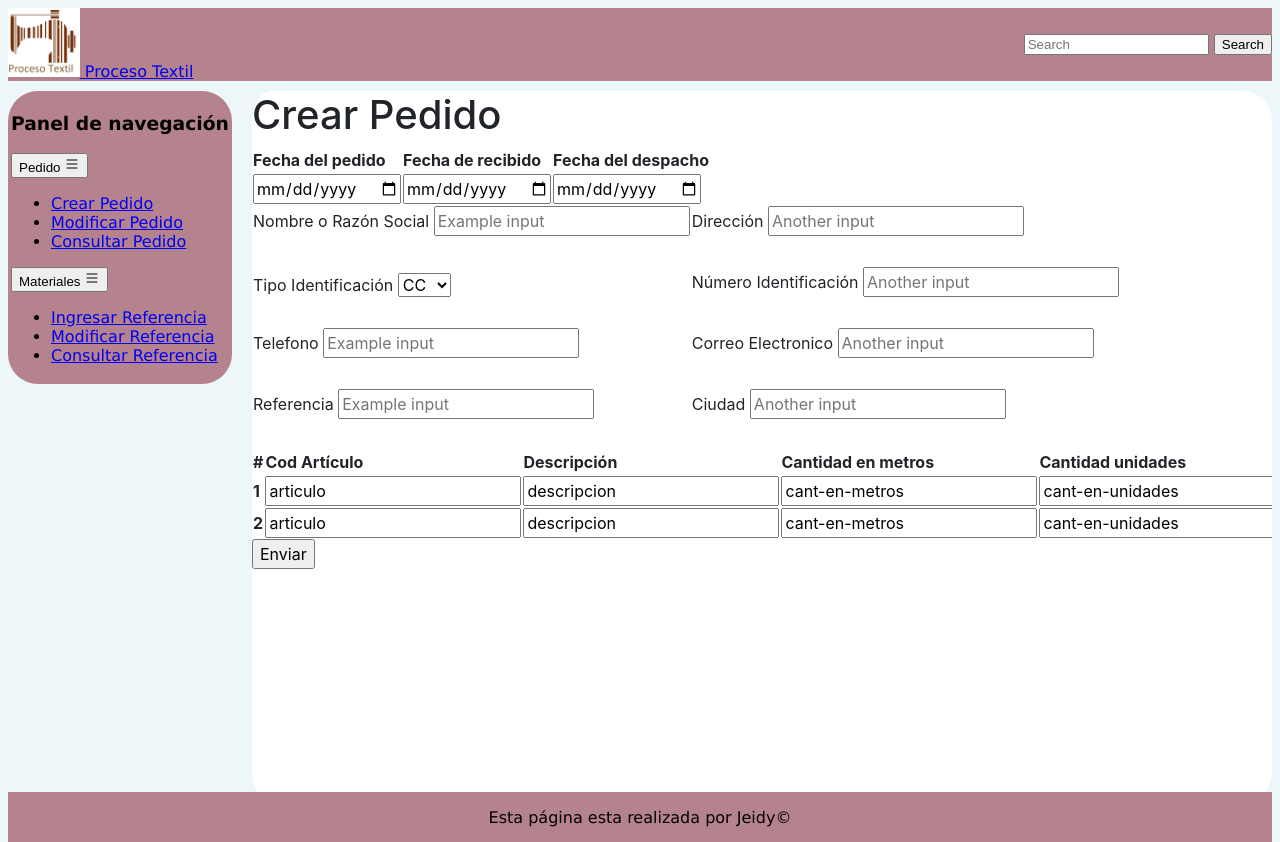
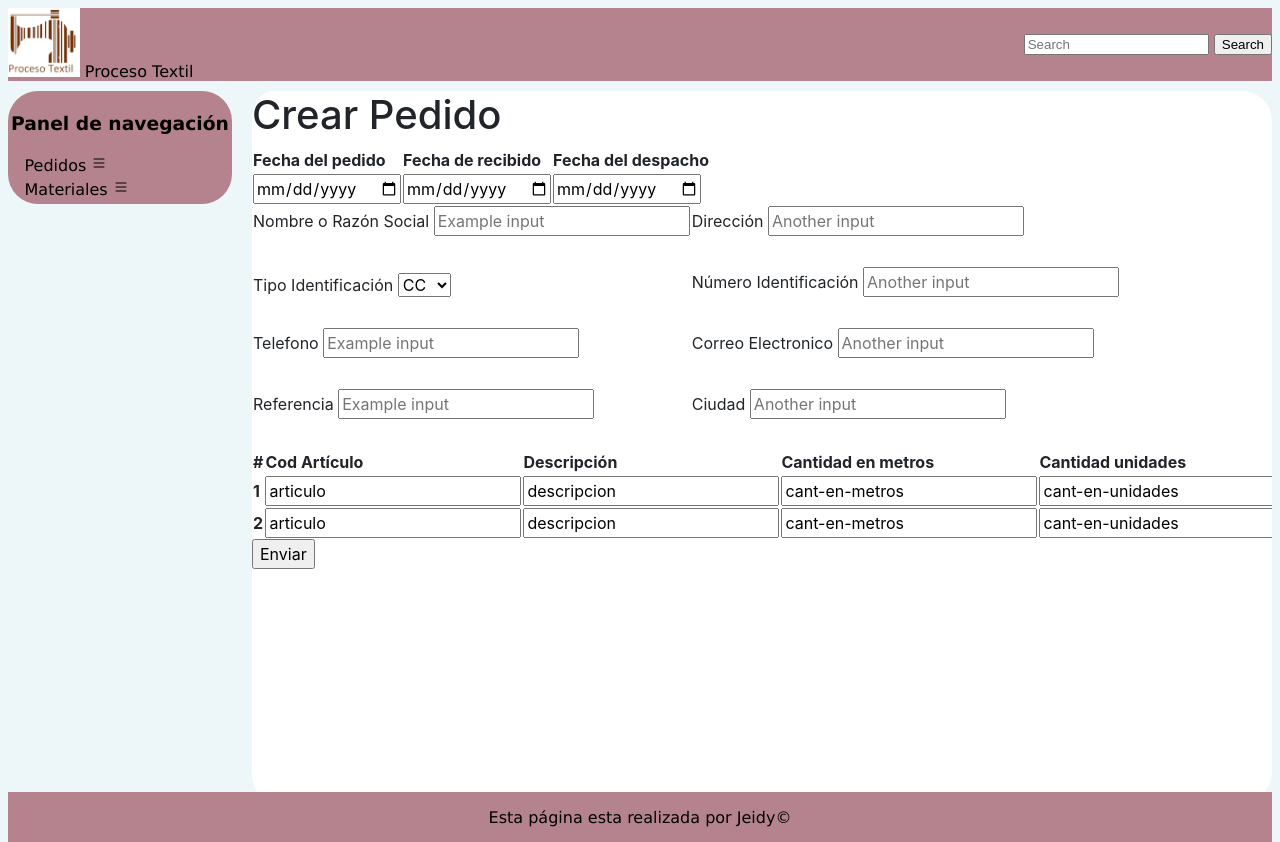
Before and after one commit to CristinaEcheverry/Proceso_textil, a Flask app: page /mainPage in a window 1280 px wide. Shown: the top 842 px of the page. Run offline with Flask 3, Linux system fonts and the light colour scheme; some libraries are stand-ins or nearby versions.

Commit message:
posibles cambios en el panel de navegacion, falta hacer que la lista sea desplegable

```diff
--- a/static/styles/styles.css
+++ b/static/styles/styles.css
@@ -49,6 +49,21 @@ body {
 	font-family: Verdana, Geneva, Tahoma, sans-serif;
 }
 
+ul {
+	list-style: none;
+	padding: 0.5%;
+	margin: 0;
+}
+a {
+	text-decoration: none;
+	color: #000;
+}
+
+.menu_hamburguesa {
+	display: none;
+	align-items: end;
+}
+
 #navbarSupportedContent {
 	display: inline;
 	align-content: center;
@@ -122,27 +142,47 @@ iframe {
 		padding: 2rem;
 		box-shadow: 0 0 0 10vmax rgba(0, 0, 0, 0.5);
 	}
+}*/
+
+.navegacion {
+	margin: 0 auto;
+	max-width: 90%;
+	display: flex;
+	flex-direction: column;
+}
+/* ayuda a poner las opciones en lista*/
+.navegacion a {
+	padding: 0.8%;
+	display: block;
 }
 
-.dropdown {
-}
 .btn {
-}
-.btn-secondary {
-}
-.dropdown-toggle {
+	flex: 1;
+	position: relative;
 }
 
-.menu_hamburguesa {
+.btn .dropdown-menu {
+	position: absolute;
+	width: 95%;
+}
+
+.btn:target .dropdown-menu {
+	max-height: auto;
+	display: block;
+}
+
+.dropdown-menu a {
 	display: none;
 }
-.label_hamburguesa {
+
+.btn:target .dropdown-menu a {
+	max-height: auto;
+	display: block;
 }
-.list_icon {
+
+.dropdown-menu {
+	background-color: #fff;
+	max-height: 0;
+	display: ;
+	list-style: ;
 }
-.dropdown-menu {
-}
-.dropdown-menu-dark {
-}
-.dropdown-item {
-}
--- a/templates/mainPage.html
+++ b/templates/mainPage.html
@@ -15,6 +15,109 @@
 						<h3>Panel de navegación</h3>
 					</div>
 					<div class="dropdown">
+						<ul class="navegacion">
+							<li class="btn btn-secondary" id="pedidos">
+								<a href="#pedidos" class="padre">
+									Pedidos
+									<label
+										class="label_hamburguesa"
+										for="menu_hamburguesa"
+									>
+										<svg
+											xmlns="http://www.w3.org/2000/svg"
+											width="16"
+											height="16"
+											fill="currentColor"
+											class="list_icon"
+											viewBox="0 0 16 16"
+										>
+											<path
+												fill-rule="evenodd"
+												d="M2.5 12a.5.5 0 0 1 .5-.5h10a.5.5 0 0 1 0 1H3a.5.5 0 0 1-.5-.5m0-4a.5.5 0 0 1 .5-.5h10a.5.5 0 0 1 0 1H3a.5.5 0 0 1-.5-.5m0-4a.5.5 0 0 1 .5-.5h10a.5.5 0 0 1 0 1H3a.5.5 0 0 1-.5-.5"
+											/>
+										</svg>
+									</label>
+									<input
+										class="menu_hamburguesa"
+										type="checkbox"
+										name=""
+										id="menu_hamburguesa"
+								/></a>
+								<div class="dropdown-menu">
+									<a
+										class="dropdown-item"
+										href="{{ url_for('crearPedido') }}"
+										target="principal"
+									>
+										Crear Pedido
+									</a>
+									<a
+										class="dropdown-item"
+										href="{{ url_for('modificarPedido') }}"
+										target="principal"
+									>
+										Modificar Pedido
+									</a>
+									<a
+										class="dropdown-item"
+										href="{{ url_for('consultarPedido') }}"
+										target="principal"
+										>Consultar Pedido
+									</a>
+								</div>
+							</li>
+							<li class="btn btn-secondary" id="materiales">
+								<a href="#materiales" class="padre">
+									Materiales
+									<label
+										class="label_hamburguesa"
+										for="menu_hamburguesa"
+									>
+										<svg
+											xmlns="http://www.w3.org/2000/svg"
+											width="16"
+											height="16"
+											fill="currentColor"
+											class="list_icon"
+											viewBox="0 0 16 16"
+										>
+											<path
+												fill-rule="evenodd"
+												d="M2.5 12a.5.5 0 0 1 .5-.5h10a.5.5 0 0 1 0 1H3a.5.5 0 0 1-.5-.5m0-4a.5.5 0 0 1 .5-.5h10a.5.5 0 0 1 0 1H3a.5.5 0 0 1-.5-.5m0-4a.5.5 0 0 1 .5-.5h10a.5.5 0 0 1 0 1H3a.5.5 0 0 1-.5-.5"
+											/>
+										</svg>
+									</label>
+									<input
+										class="menu_hamburguesa"
+										type="checkbox"
+										name=""
+										id="menu_hamburguesa"
+								/></a>
+								<div class="dropdown-menu">
+									<a
+										class="dropdown-item"
+										href="{{ url_for('crearPedido') }}"
+										target="principal"
+									>
+										Crear
+									</a>
+									<a
+										class="dropdown-item"
+										href="{{ url_for('modificarPedido') }}"
+										target="principal"
+									>
+										Modificar
+									</a>
+									<a
+										class="dropdown-item"
+										href="{{ url_for('consultarPedido') }}"
+										target="principal"
+										>Consultar
+									</a>
+								</div>
+							</li>
+						</ul>
+						<!--
 						<button
 							class="btn btn-secondary dropdown-toggle"
 							type="button"
@@ -49,7 +152,7 @@
 							class="dropdown-menu dropdown-menu-dark"
 							aria-labelledby="dropdownMenuButton1"
 						>
-							<li>
+							<li class="enlace">
 								<a
 									class="dropdown-item"
 									href="{{ url_for('crearPedido') }}"
@@ -58,7 +161,7 @@
 									Crear Pedido
 								</a>
 							</li>
-							<li>
+							<li class="enlace">
 								<a
 									class="dropdown-item"
 									href="{{ url_for('modificarPedido') }}"
@@ -68,7 +171,7 @@
 								</a>
 							</li>
 
-							<li>
+							<li class="enlace">
 								<a
 									class="dropdown-item"
 									href="{{ url_for('consultarPedido') }}"
@@ -111,7 +214,7 @@
 							class="dropdown-menu dropdown-menu-dark"
 							aria-labelledby="dropdownMenuButton2"
 						>
-							<li>
+							<li class="enlace">
 								<a
 									class="dropdown-item"
 									href="{{ url_for('ingresoMaterial') }}"
@@ -120,7 +223,7 @@
 									Ingresar Referencia
 								</a>
 							</li>
-							<li>
+							<li class="enlace">
 								<a
 									class="dropdown-item"
 									href="{{ url_for('modificarRefMeaterial') }}"
@@ -130,7 +233,7 @@
 								</a>
 							</li>
 
-							<li>
+							<li class="enlace">
 								<a
 									class="dropdown-item"
 									href="{{ url_for('consultarMaterial') }}"
@@ -138,7 +241,7 @@
 									>Consultar Referencia
 								</a>
 							</li>
-						</ul>
+						</ul>-->
 					</div>
 				</td>
 			</table>
```
Also changed, not shown: other parts of static/styles/styles.css (+7 -2 lines).
